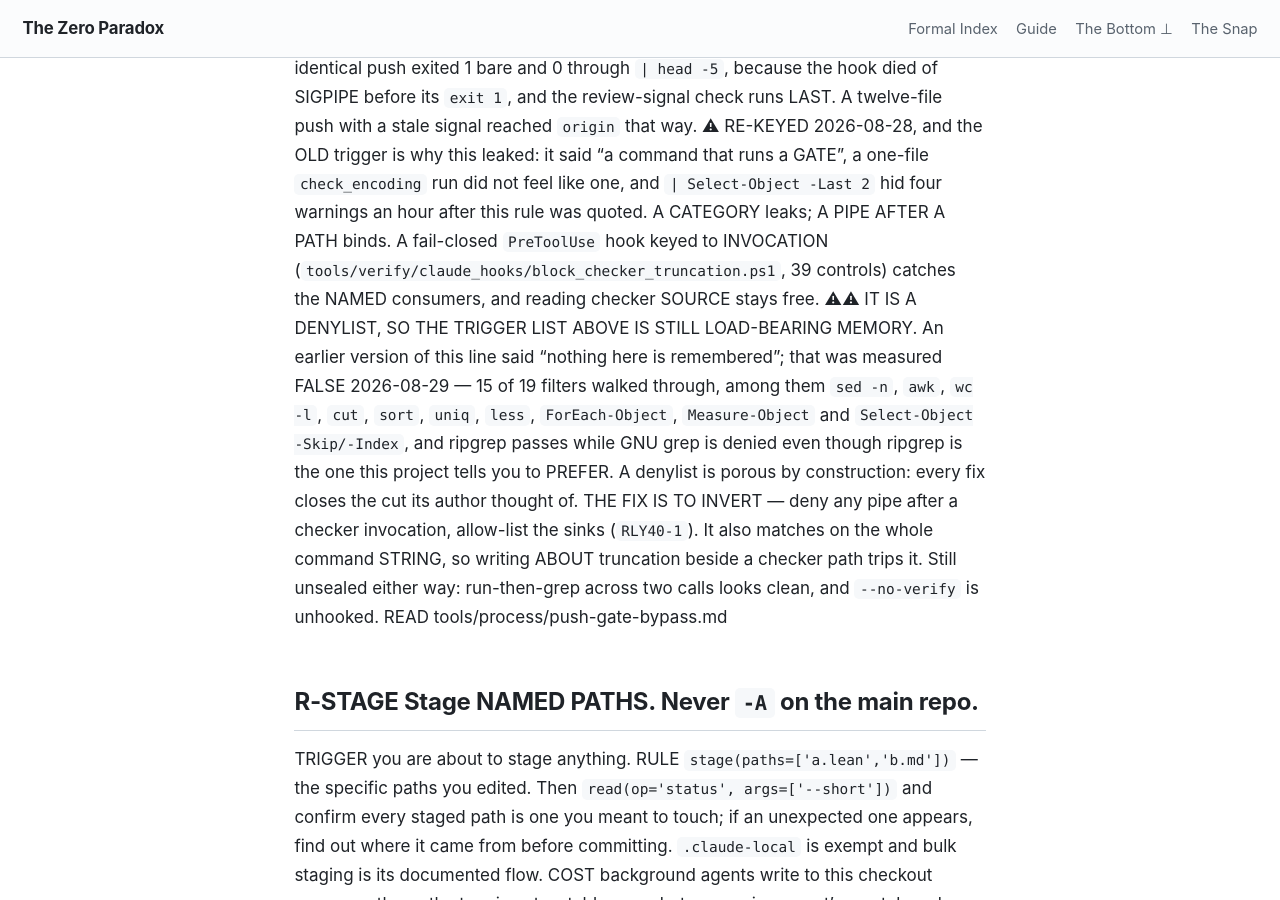
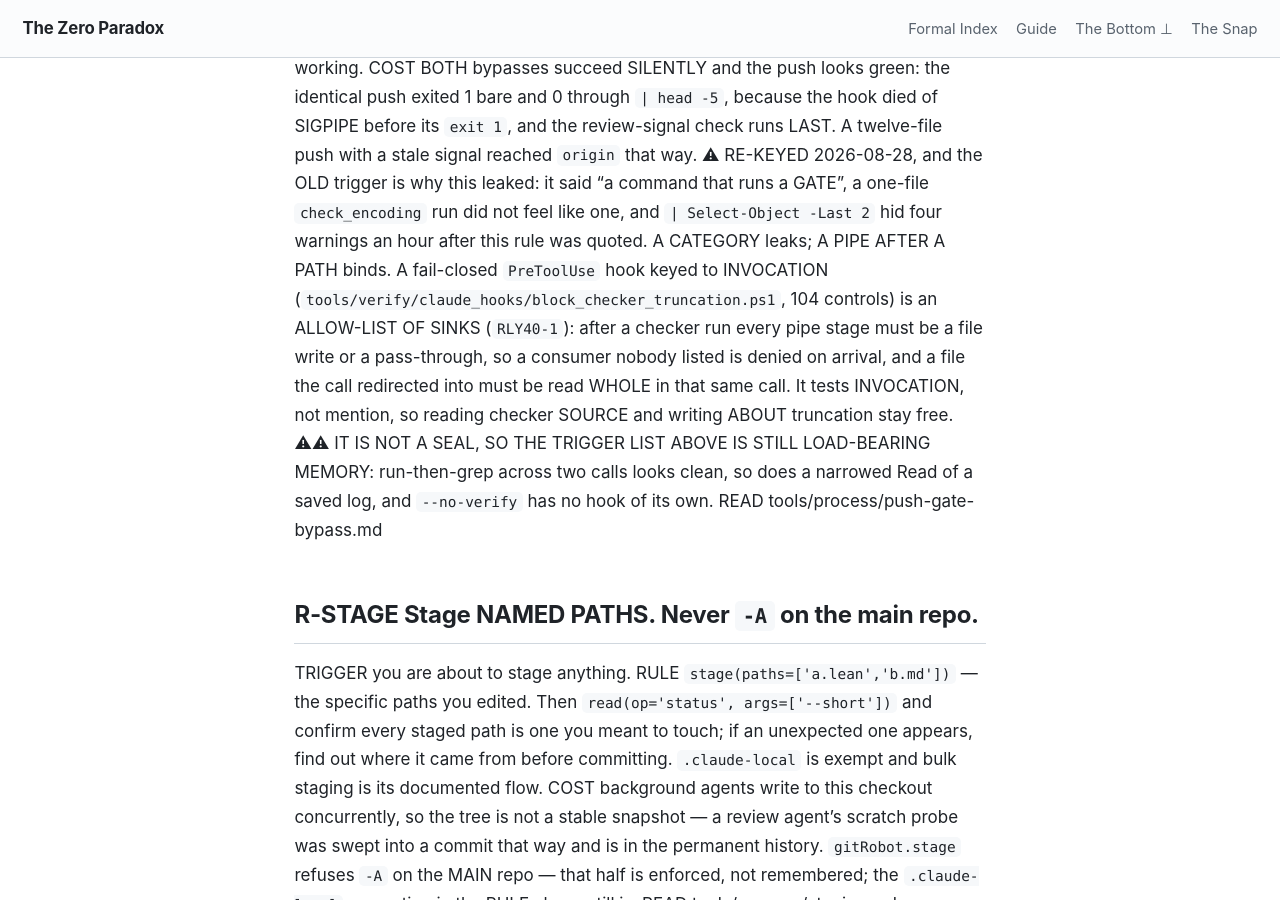
Before and after one commit to timbrigham/ZeroParadox, a Jekyll site: the page built from CLAUDE.md, in a window 1280 px wide and 900 px high, scrolled down 18159 px. Built offline with Jekyll 4.4.1, drawn with Linux system fonts in a browser that asks for light colours; our own code applies the rules of GitHub Pages for plain Markdown files; some of the changed text lies outside the part shown.

Commit message:
Hooks resolve from any cwd; CLAUDE.md matches the tooling
settings.json: drop the PreToolUse entry for the deleted
enforce_graphql_timeout.ps1 (R2-O8, RLY31-11) and root every remaining
hook registration at $env:CLAUDE_PROJECT_DIR so it resolves from any
cwd (RLY55-8); test_block_git_gh.ps1 now exits 0.

CLAUDE.md: R-EXEMPT prices the exemption on rely staying admitted at
tag; R-TRUNC describes block_checker_truncation.ps1 as the allow-list
of sinks it is, with the control count from its own test run.

Co-Authored-By: Claude Opus 5.5 (1M context) <noreply@anthropic.com>
Claude-Session: https://claude.ai/code/session_01DYrKY8CR8AeESMvjGVQtzA

```diff
--- a/CLAUDE.md
+++ b/CLAUDE.md
@@ -33,15 +33,16 @@ READ     .claude-local/notes/access_controls_2026-08-22.md
 TRIGGER  you are about to commit a file and are deciding whether the prose gates apply.
 RULE     EXEMPT: `CLAUDE.md`, `tools/verify/**`, `tools/process/**` — operating machinery that
          asserts nothing about the mathematics, so editorial and adversary have no claim.
-         `/rely` covers those two directories INSTEAD, and it BLOCKS on executable logic and
-         exemption switches; routed `.md` only WARNS. NOT EXEMPT: `.claude/commands/**` — the
-         gate briefs are published deliberately, as the artifact showing how this project
-         reviews itself, so both gates fire on them. **Published-and-exempt is not a category
-         you may reason your way into.** Each carve is WRITTEN DOWN; do not extend one to a
+         `/rely` covers those two directories INSTEAD, owed at TAG through the ledger:
+         `coverage_gap(step='rely', action='tag')` names every path it still owes, so a push
+         may carry changes `/rely` has not examined and a release cannot. NOT EXEMPT:
+         `.claude/commands/**` — the gate briefs are published deliberately, as the artifact
+         showing how this project reviews itself, so both gates fire on them.
+         **Published-and-exempt is not a category you may reason your way into.** Each carve is WRITTEN DOWN; do not extend one to a
          further directory by analogy — write the next one, or it is not exempt. Fence:
          anything asserting mathematics belongs in the corpus and is gated normally.
-COST     the exemption is PRICED on `/rely` still blocking. Weaken that routing and the
-         exemption becomes a hole; a downgrade un-prices whatever the block paid for.
+COST     the exemption is PRICED on `rely` staying ADMITTED at tag. Narrow it out of the tag
+         set and the exemption becomes a hole; the two are a pair and go together.
 READ     tools/process/README.md
 
 ## R-NARRATE  Narrate the MATHEMATICS, in an engineer's register, in every report.
@@ -538,17 +539,13 @@ COST     BOTH bypasses succeed SILENTLY and the push looks green: the identical
          "a command that runs a GATE", a one-file `check_encoding` run did not feel like one, and
          `| Select-Object -Last 2` hid four warnings an hour after this rule was quoted. A CATEGORY
          leaks; A PIPE AFTER A PATH binds. A fail-closed `PreToolUse` hook keyed to INVOCATION
-         (`tools/verify/claude_hooks/block_checker_truncation.ps1`, 39 controls) catches the NAMED consumers, and
-         reading checker SOURCE stays free. ⚠⚠ IT IS A DENYLIST, SO THE TRIGGER LIST ABOVE IS STILL
-         LOAD-BEARING MEMORY. An earlier version of this line said "nothing here is remembered";
-         that was measured FALSE 2026-08-29 — 15 of 19 filters walked through, among them `sed -n`,
-         `awk`, `wc -l`, `cut`, `sort`, `uniq`, `less`, `ForEach-Object`, `Measure-Object` and
-         `Select-Object -Skip/-Index`, and ripgrep passes while GNU grep is denied even though ripgrep
-         is the one this project tells you to PREFER. A denylist is porous by construction: every fix
-         closes the cut its author thought of. THE FIX IS TO INVERT — deny any pipe after a checker
-         invocation, allow-list the sinks (`RLY40-1`). It also matches on the whole command STRING,
-         so writing ABOUT truncation beside a checker path trips it. Still unsealed either way:
-         run-then-grep across two calls looks clean, and `--no-verify` is unhooked.
+         (`tools/verify/claude_hooks/block_checker_truncation.ps1`, 104 controls) is an ALLOW-LIST
+         OF SINKS (`RLY40-1`): after a checker run every pipe stage must be a file write or a
+         pass-through, so a consumer nobody listed is denied on arrival, and a file the call
+         redirected into must be read WHOLE in that same call. It tests INVOCATION, not mention,
+         so reading checker SOURCE and writing ABOUT truncation stay free. ⚠⚠ IT IS NOT A SEAL, SO
+         THE TRIGGER LIST ABOVE IS STILL LOAD-BEARING MEMORY: run-then-grep across two calls looks
+         clean, so does a narrowed Read of a saved log, and `--no-verify` has no hook of its own.
 READ     tools/process/push-gate-bypass.md
 
 ## R-STAGE  Stage NAMED PATHS. Never `-A` on the main repo.
```
Also changed, not shown: .claude/settings.json.
